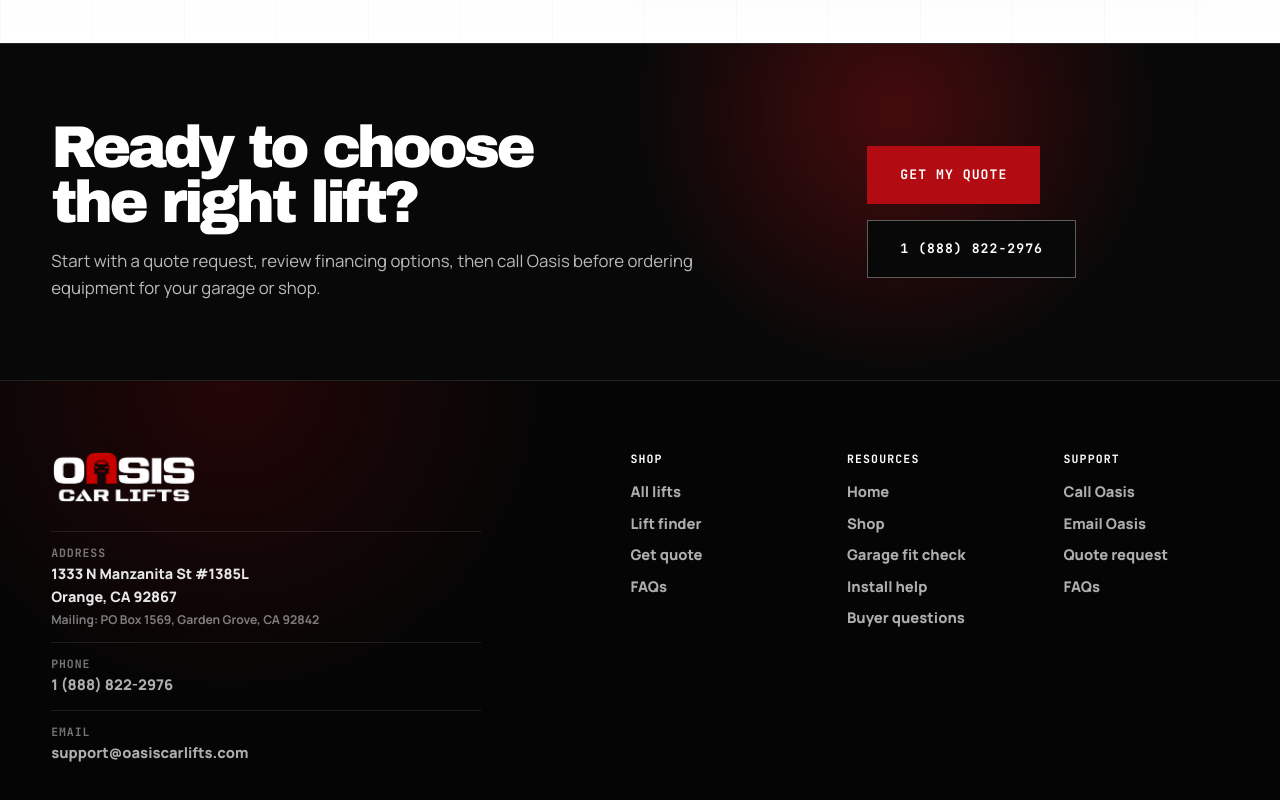
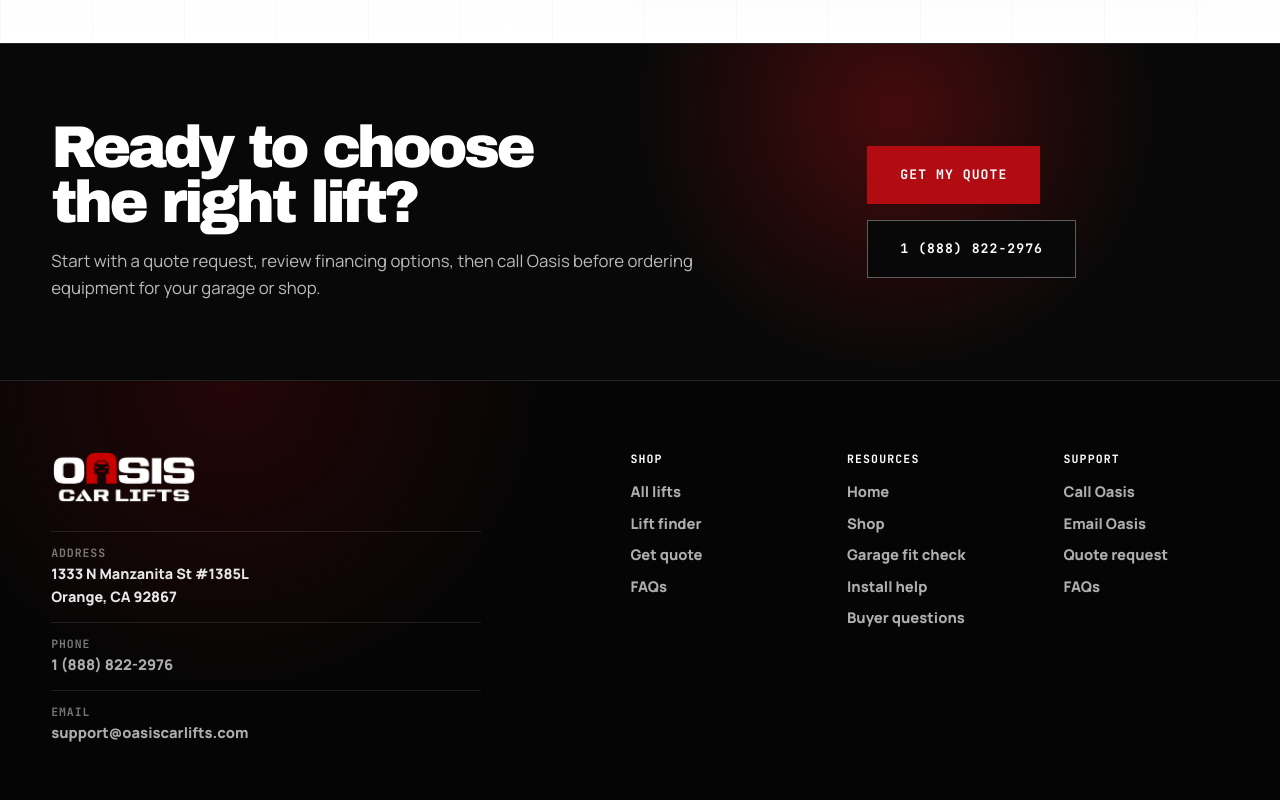
Before and after one commit to OasisCarLifts/shop, a React (Vite) app: page / in a window 1280 px wide. Shown: the part 7513-8313 px from the top of the page. Built offline with nearby package versions, Linux system fonts and the light colour scheme; a web font is replaced by a local one.

Commit message:
Remove PO Box mailing address

```diff
--- a/index.html
+++ b/index.html
@@ -223,7 +223,7 @@
             "name": "Where is Oasis Car Lifts located?",
             "acceptedAnswer": {
               "@type": "Answer",
-              "text": "Oasis Car Lifts is located at 1333 N Manzanita St #1385L, Orange, CA 92867. Mailing address: PO Box 1569, Garden Grove, CA 92842."
+              "text": "Oasis Car Lifts is located at 1333 N Manzanita St #1385L, Orange, CA 92867."
             }
           }
         ]
--- a/src/App.jsx
+++ b/src/App.jsx
@@ -7,7 +7,6 @@
 const businessAddress = {
   street: "1333 N Manzanita St #1385L",
   cityStateZip: "Orange, CA 92867",
-  mailing: "Mailing: PO Box 1569, Garden Grove, CA 92842",
 };
 const footerShopLinks = [
   ["All lifts", "/#lifts", "footer_all_lifts"],
@@ -173,7 +172,7 @@
   },
   {
     q: "Where is Oasis Car Lifts located?",
-    a: `Oasis Car Lifts is located at ${businessAddress.street}, ${businessAddress.cityStateZip}. ${businessAddress.mailing}.`,
+    a: `Oasis Car Lifts is located at ${businessAddress.street}, ${businessAddress.cityStateZip}.`,
   },
 ];
 
@@ -1655,7 +1654,6 @@
             <span>Address</span>
             <strong>{businessAddress.street}</strong>
             <strong>{businessAddress.cityStateZip}</strong>
-            <small>{businessAddress.mailing}</small>
           </div>
           <div>
             <span>Phone</span>
```
